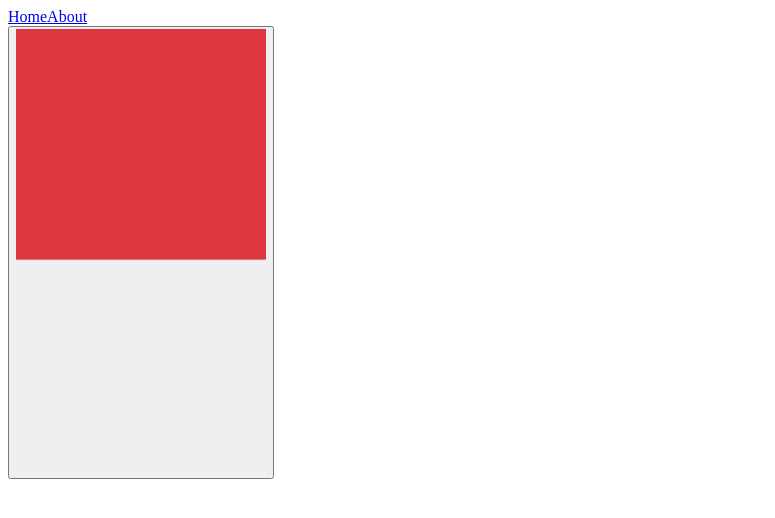
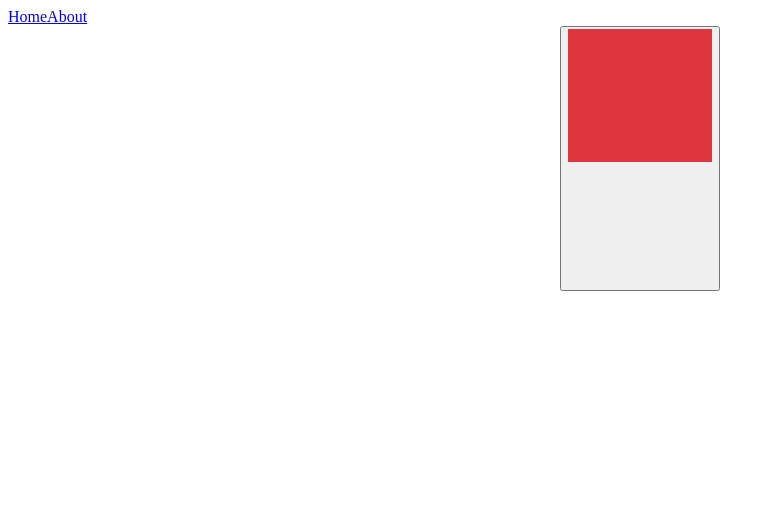
Before and after one commit to 0x002500/red-packet, a Vue app: page / in a window 1280 px wide. Shown: the top 518 px of the page, without its empty margins (0-775 px from the left). Built offline with nearby package versions, Linux system fonts and the light colour scheme.

Commit message:
[feat] add some cs for main button

```diff
--- a/src/views/HomeView.vue
+++ b/src/views/HomeView.vue
@@ -3,11 +3,13 @@
 </script>
 
 <template>
-  <button><img class="red-packet" src="../../public/red-packet.png" alt="The picture for an red packet" /></button>
+  <button class="main-button"><img src="/red-packet.png" alt="The picture for an red packet" /></button>
 </template>
 
 <style>
-  .red-packet {
-    width: 250px;
+  .main-button {
+    position: absolute;
+            left: 50%;
+            transform: translate(-50%, 0);
   }
 </style>
```
